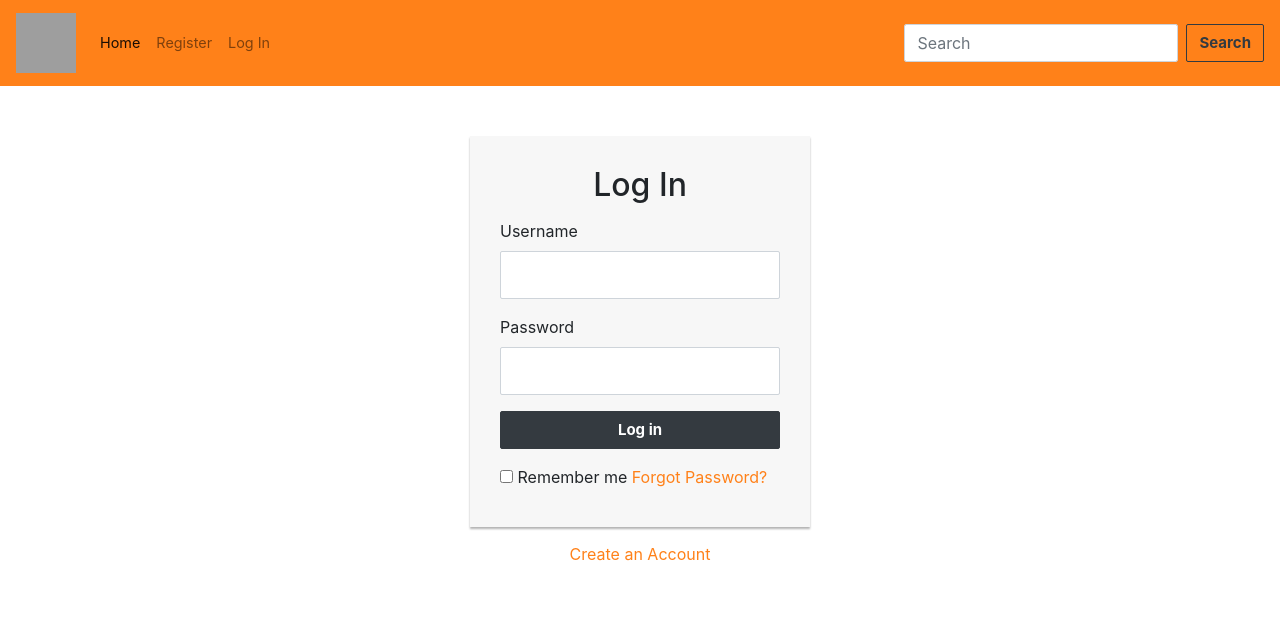
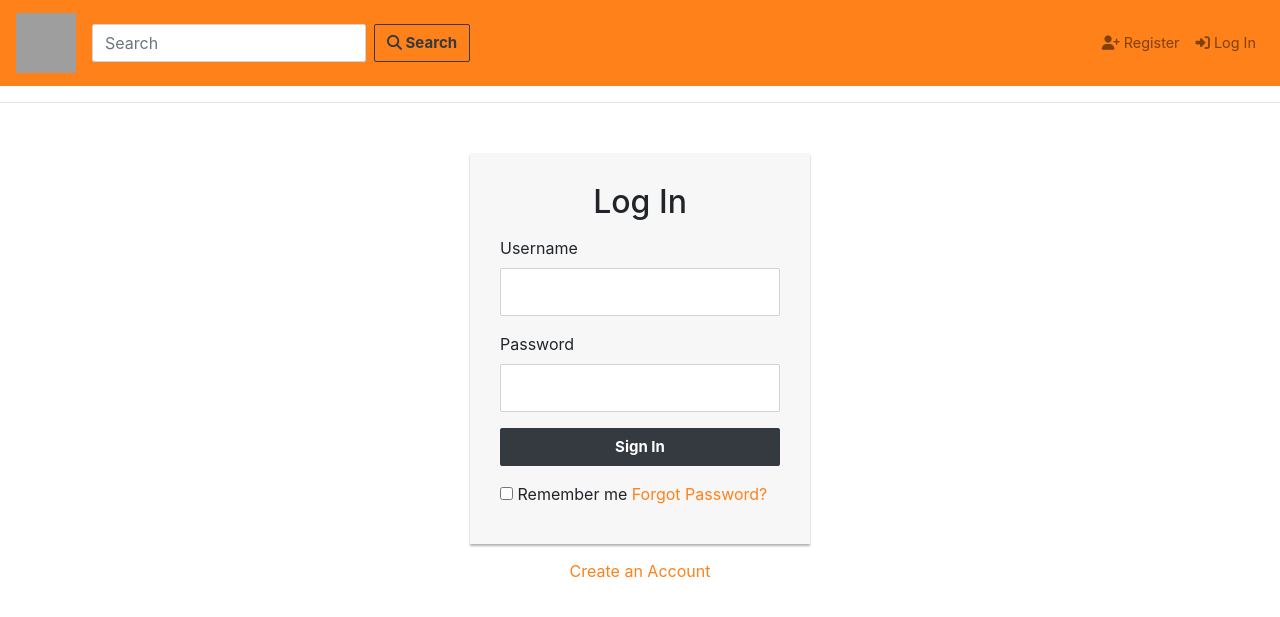
Before and after one commit to thanhnguyenhm/Recsys2, a Flask app: page /login in a window 1280 px wide. Shown: the top 617 px of the page. Run offline with Flask 2, Linux system fonts and the light colour scheme; some libraries are stand-ins or nearby versions; grey boxes are pictures that could not be loaded.

Commit message:
add icons

```diff
--- a/app/static/css/main.css
+++ /dev/null
@@ -1,4 +0,0 @@
-body {
-    margin: 100;
-    font-family: sans-serif;
-}
--- a/app/templates/base.html
+++ b/app/templates/base.html
@@ -2,7 +2,6 @@
 <html lang="en">
     <meta charset="UTF-8">
     <meta name="viewport" content="ie=edge">
-    <link rel="stylesheet" href="{{ url_for('static', filename='css/main.css') }}">
     <head>
         <link rel="stylesheet" href="https://stackpath.bootstrapcdn.com/bootstrap/4.3.1/css/bootstrap.min.css"
             integrity="sha384-ggOyR0iXCbMQv3Xipma34MD+dH/1fQ784/j6cY/iJTQUOhcWr7x9JvoRxT2MZw1T" crossorigin="anonymous">
@@ -24,29 +23,42 @@
 
             <div class="collapse navbar-collapse" id="navbarSupportedContent">
                 <ul class="navbar-nav mr-auto">
-                    <li class="nav-item active">
+                    <form class="form-inline my-2 my-lg-0">
+                        <input class="form-control mr-sm-2" type="search" placeholder="Search" aria-label="Search">
+                        <button class="btn btn-outline-dark my-2 my-sm-0" type="submit"><i class="fas fa-search"></i> Search</button>
+                    </form>
+                    <!-- <li class="nav-item active">
                         <a class="nav-link" href="/" style="font-size: 90%;">Home <span class="sr-only">(current)</span></a>
-                    </li>
+                    </li> -->
+                </ul>
+                <ul class="nav navbar-nav navbar-right">
                 {% if current_user.is_anonymous %}
                 <li class="nav-item">
-                        <a class="nav-link" href="/signup" style="font-size: 90%;">Register</a>
+                    <a class="nav-link" href="/signup" style="font-size: 90%;"><i class="fas fa-user-plus "></i> Register</a>
                 </li>
                 <li class="nav-item">
-                        <a class="nav-link" href="/login" style="font-size: 90%;">Log In</a>
+                    <a class="nav-link" href="/login" style="font-size: 90%;"><i class="fas fa-sign-in-alt"></i> Log In</a>
                 </li>
                 {% else %}
                 <li class="nav-item">
-                        <a class="nav-link" href="/logout" style="font-size: 90%;">Log Out</a>
+                    <a class="nav-link" href="/logout" style="font-size: 90%;"><i class="fas fa-sign-out-alt"></i> Log Out</a>
                 </li>
                 {% endif %}
                 </ul>
-                <form class="form-inline my-2 my-lg-0">
-                    <input class="form-control mr-sm-2" type="search" placeholder="Search" aria-label="Search">
-                    <button class="btn btn-outline-dark my-2 my-sm-0" type="submit">Search</button>
-                </form>
+
+
             </div>
         </nav>
-
+        <hr>
+        {% with messages = get_flashed_messages() %}
+        {% if messages %}
+        <ul>
+            {% for message in messages %}
+            <li>{{ message }}</li>
+            {% endfor %}
+        </ul>
+        {% endif %}
+        {% endwith %}
         {% block content %}{% endblock %}
         <script src="https://code.jquery.com/jquery-3.3.1.slim.min.js"
             integrity="sha384-q8i/X+965DzO0rT7abK41JStQIAqVgRVzpbzo5smXKp4YfRvH+8abtTE1Pi6jizo"
@@ -57,5 +69,6 @@
         <script src="https://stackpath.bootstrapcdn.com/bootstrap/4.3.1/js/bootstrap.min.js"
             integrity="sha384-JjSmVgyd0p3pXB1rRibZUAYoIIy6OrQ6VrjIEaFf/nJGzIxFDsf4x0xIM+B07jRM"
             crossorigin="anonymous"></script>
+        <script src="https://kit.fontawesome.com/f5c18cb369.js" crossorigin="anonymous"></script>
     </body>
 </html>
--- a/app/templates/login.html
+++ b/app/templates/login.html
@@ -8,7 +8,7 @@
 {% block content %}
 
 <div class="login-form">
-    <form action="#" method="post">
+    <form action="" method="post">
         {{ form.hidden_tag() }}
         <h2 class="text-center">Log In</h2>
         <div class="form-group">
@@ -38,7 +38,7 @@
             {% endif %}
         </div>
         <div class="form-group">
-            <button type="submit" class="btn btn-dark btn-block">Log in</button>
+            {{ form.submit(class="btn btn-dark btn-block") }}
         </div>
         <div class="clearfix">
             <label class="pull-left checkbox-inline"><input type="checkbox"> Remember me</label>
--- a/app/templates/signup.html
+++ b/app/templates/signup.html
@@ -68,7 +68,7 @@
             {% endif %}
         </div>
         <div class="form-group">
-            <button type="submit" class="btn btn-dark btn-block">Register</button>
+            {{ form.submit(class="btn btn-dark btn-block") }}
         </div>
     </form>
     <p class="text-center"><a href="/login" style="color: rgb(255, 129, 25);">Already Have An Account?</a></p>
```
Also changed, not shown: app.db. Lines whose indentation alone changed are shown as unchanged.
